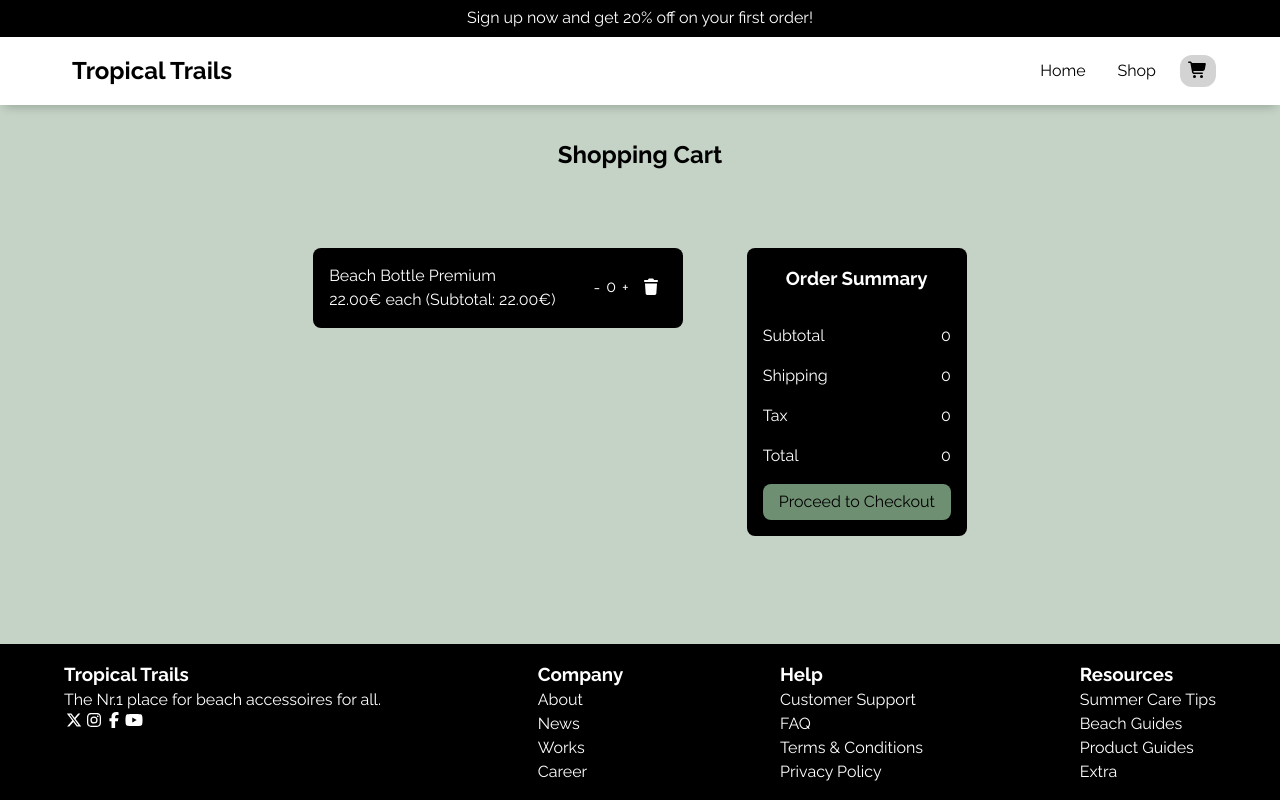
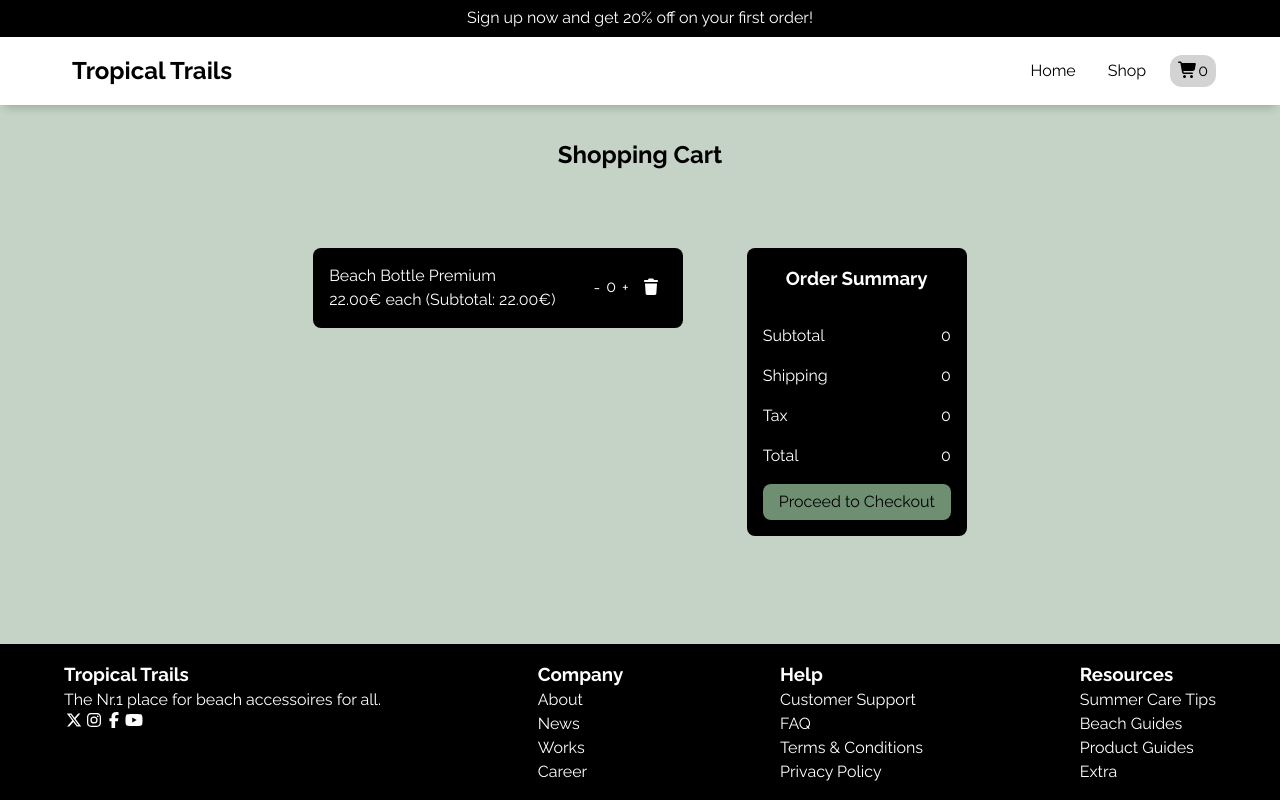
Before and after one commit to JayendraJoshi/Shopping-Cart, a React (Vite) app: page /cart in a window 1280 px wide. Built offline with nearby package versions, Linux system fonts and the light colour scheme; no server answers.

Commit message:
Display cart quantity and save cart items internally

```diff
--- a/src/App.jsx
+++ b/src/App.jsx
@@ -6,15 +6,18 @@ import { Outlet } from "react-router";
 
 function App() {
 
-  const [cartQuantity,setCartQuantity] = useState(0);
+  const [cartItems,setCartItems] = useState([]);
 
   return (
     <>
-      <Header cartQuantity={cartQuantity} ></Header>
-      <Outlet context={setCartQuantity}/>
+      <Header cartItems={cartItems} ></Header>
+      <Outlet context={[cartItems,setCartItems]}/>
       <Footer></Footer>
     </>
   )
 }
 
 export default App
+
+//To do
+//create a 2 dimensional array , the inner ones hold an item id and its quantity, the outher one holds all cartitemArrays
--- a/src/components/cart-page/cart-page.jsx
+++ b/src/components/cart-page/cart-page.jsx
@@ -1,9 +1,12 @@
 import styles from './cart-page.module.css';
 import { FontAwesomeIcon } from '@fortawesome/react-fontawesome'
 import { faTrash } from '@fortawesome/free-solid-svg-icons'
+import { useOutletContext } from "react-router";
 
 
 export default function CartPage(){
+    const contextArray = useOutletContext();
+    const cartItems = contextArray[0];
     return (
         <section className={styles["cart-page"]}>
             <h2>Shopping Cart</h2>
@@ -50,3 +53,10 @@ export default function CartPage(){
         </section>
     )
 }
+function getCartItemPreviews(){
+
+}
+
+//loop through cartItems array and create divs for each cart items and render them
+// get total from all cartItems and display them on order summary
+// display some sort of confirmation when the user clicks "order"
--- a/src/components/header.jsx
+++ b/src/components/header.jsx
@@ -3,7 +3,7 @@ import { faCartShopping } from '@fortawesome/free-solid-svg-icons'
 import { Link } from "react-router";
 import { NavLink } from "react-router";
 
-export default function Header( {cartQuantity} ){
+export default function Header( {cartItems} ){
     return(
         <header>
 
@@ -23,7 +23,7 @@ export default function Header( {cartQuantity} ){
                             >Shop</NavLink>
                            <NavLink to="cart" className={({isActive}) => [isActive ? "active" : "",
                                                                             "nav-link"].join(" ")}
-                            ><FontAwesomeIcon icon={faCartShopping}/> </NavLink>
+                            ><FontAwesomeIcon icon={faCartShopping}/><span>{getTotalCartItemsQuantity(cartItems)}</span> </NavLink>
                         </div>
                     </div>
                 </nav>
@@ -33,3 +33,12 @@ export default function Header( {cartQuantity} ){
     )
 
 }
+function getTotalCartItemsQuantity(cartItems){
+    let quantity = 0;
+   if(cartItems.length!=0){
+        for(let i = 0;i< cartItems.length;i++){
+            quantity = quantity + cartItems[i][1];
+        }
+    }
+    return quantity;
+}
--- a/src/components/item-page/item-page.jsx
+++ b/src/components/item-page/item-page.jsx
@@ -7,8 +7,8 @@ export default function ItemPage(){
     const [itemQuantity,setItemQuantity] = useState(1);
     const contextArray = useOutletContext();
     const items = contextArray[0];
-    const setCartQuantity = contextArray[3];
-    const itemToDisplay = items.find(item=>item.id == id);
+    const setCartItems = contextArray[1];
+    const currentItem = items.find(item=>item.id == id);
 
     if(!items.length){
         return <p className="loading-message">Loading items...</p>
@@ -16,11 +16,11 @@ export default function ItemPage(){
 
     return(
         <section className={styles["item-page"]}>
-            <img src={itemToDisplay.images[0]}></img>
+            <img src={currentItem.images[0]}></img>
             <div className={styles["item-overview"]}>
-                <h2 className={styles.name}>{itemToDisplay.title}</h2>
-                <p className={styles.price}>{itemToDisplay.price+" €"}</p>
-                <p className={styles.description}>{itemToDisplay.description}</p>
+                <h2 className={styles.name}>{currentItem.title}</h2>
+                <p className={styles.price}>{currentItem.price+" €"}</p>
+                <p className={styles.description}>{currentItem.description}</p>
                 <div className={styles["item-controls"]}>
                     <div className={styles["quantity-controls"]}>
                         <button onClick={()=>setItemQuantity(prev=>{
@@ -38,11 +38,27 @@ export default function ItemPage(){
                             return newNumber;
                         })}>+</button>
                     </div>
-                    <button className={styles["cart-button"]} onClick={()=>{setCartQuantity(prev=>{ let newNumber = prev + itemQuantity; console.log(newNumber);return newNumber;}),setItemQuantity(1)}}>Add to Cart</button>
+                    <button className={styles["cart-button"]} onClick={()=>{addItemToCartItems(currentItem.id,setCartItems,itemQuantity),setItemQuantity(1)}}>Add to Cart</button>
                 </div>
             </div>
         </section>
     )
+}
+
+function addItemToCartItems(idOfCurrentItem,setCartItems, itemQuantity){
+
+    setCartItems(prev=>{
+       let newArray = [...prev];
+       console.log(newArray);
+        for(let i = 0;i<newArray.length;i++){
+            if(newArray[i][0] == idOfCurrentItem){
+                newArray[i] = [newArray[i][0],newArray[i][1] + itemQuantity];
+                return newArray;
+            }
+        }
+        newArray.push([idOfCurrentItem,itemQuantity]);
+        return newArray;
+    })
 
 }
 
--- a/src/components/main-layout.jsx
+++ b/src/components/main-layout.jsx
@@ -4,7 +4,8 @@ import {useEffect, useState} from "react";
 
 export default function MainLayout({}){
     const [items,setItems] = useState([]);
-    const setCartQuantity = useOutletContext();
+    const contextArray = useOutletContext();
+    const setCartItems = contextArray[1];
 
     useEffect(()=>{
         getItemsData(setItems);
@@ -13,7 +14,7 @@ export default function MainLayout({}){
     return(
         <main>
             <div className="main-wrapper">
-               <Outlet context={[items, setCartQuantity]}></Outlet>
+               <Outlet context={[items, setCartItems]}></Outlet>
             </div>
         </main>
 
```
